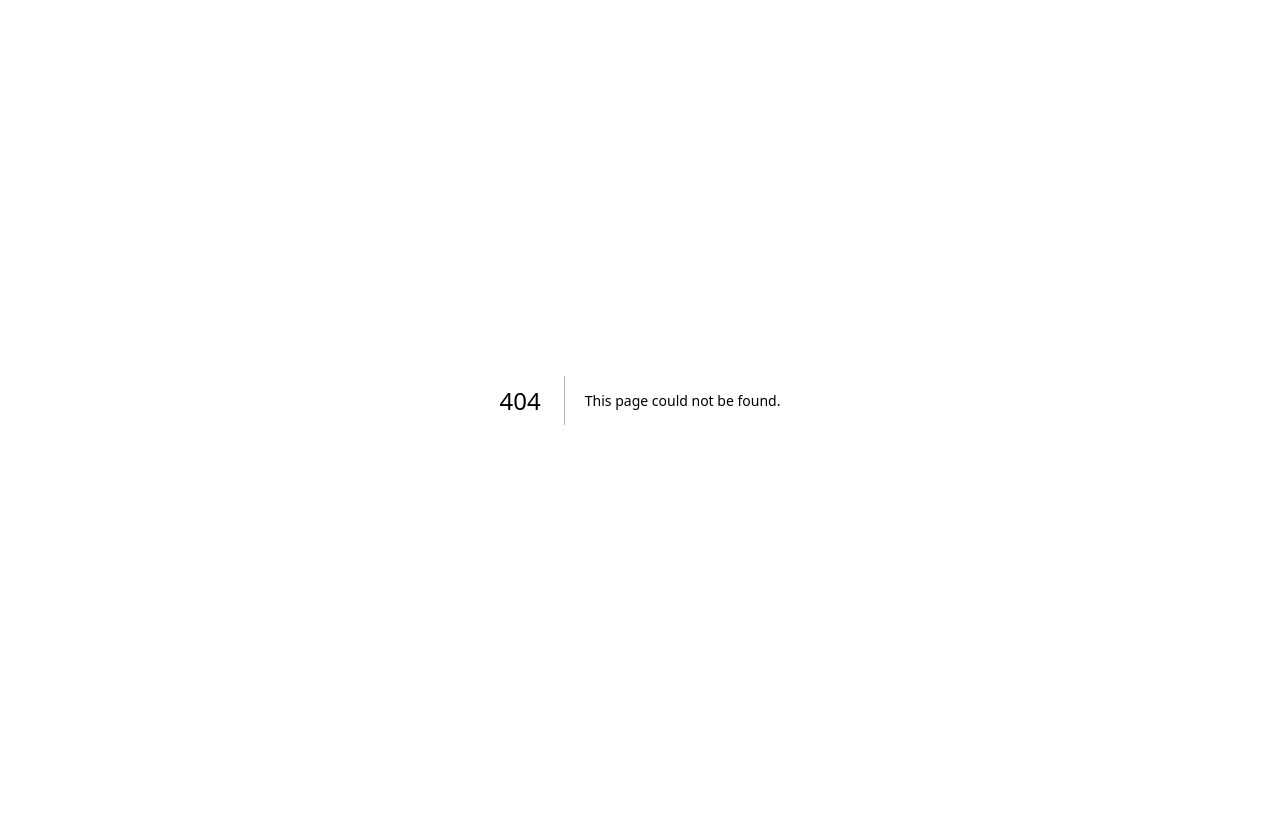
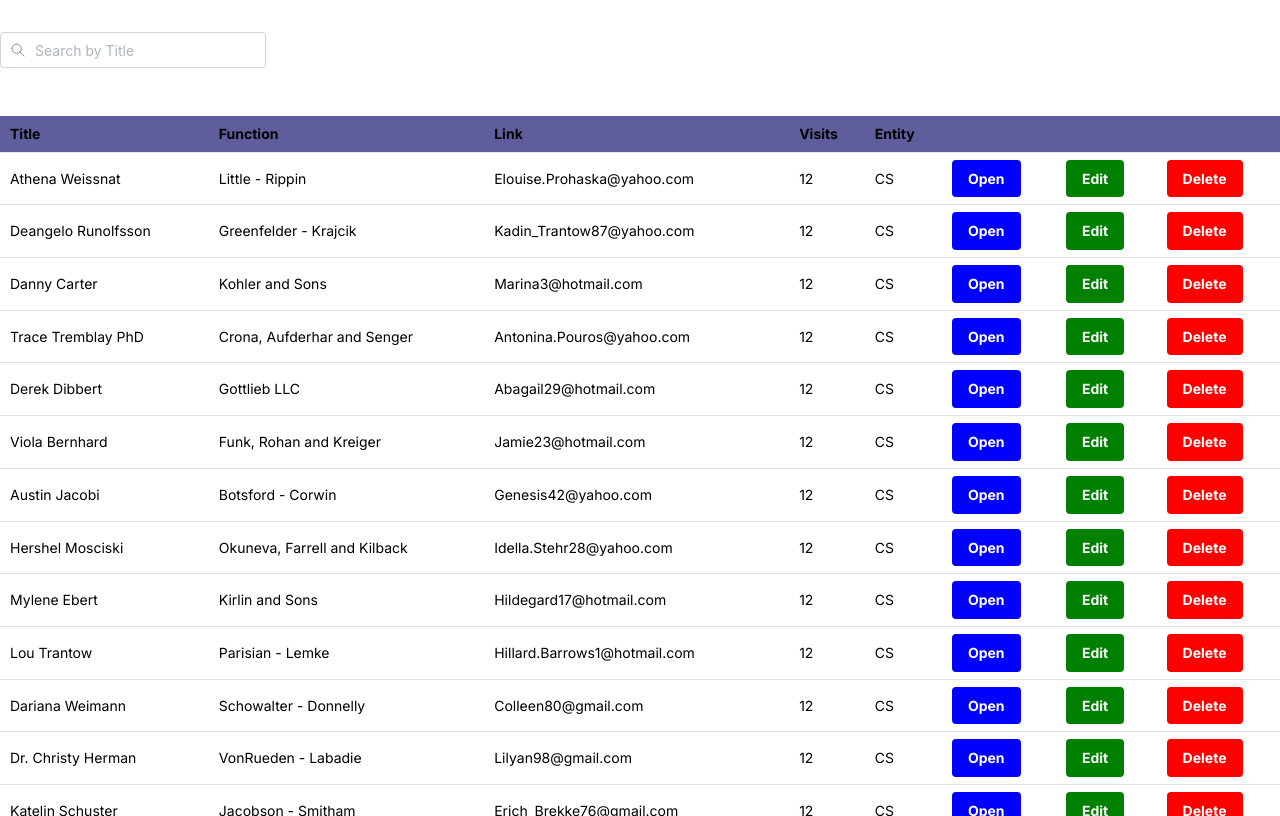
Before and after one commit to sethum3001/aiesec-one, a Next.js app: page /resources in a window 1280 px wide. Before the commit this address had no page. Built offline with nearby package versions, Linux system fonts and the light colour scheme.

Commit message:
resources initial commit

```diff
--- a/package.json
+++ b/package.json
@@ -20,6 +20,7 @@
   "dependencies": {
     "@mantine/core": "^7.5.3",
     "@mantine/hooks": "^7.5.3",
+    "@tabler/icons-react": "^2.47.0",
     "mongodb": "^6.3.0",
     "mongoose": "^8.2.0",
     "next": "14.1.0",
--- /dev/null
+++ b/src/app/resources/page.tsx
@@ -0,0 +1,324 @@
+"use client";
+import cx from "clsx";
+import { useState } from "react";
+import { TextInput, Table, ScrollArea, rem, keys } from "@mantine/core";
+import { IconSearch } from "@tabler/icons-react";
+import classes from "./resources.module.scss";
+
+const data = [
+  {
+    title: "Athena Weissnat",
+    function: "Little - Rippin",
+    link: "Elouise.Prohaska@yahoo.com",
+    visits: 12,
+    entity: "CS"
+  },
+  {
+    title: "Deangelo Runolfsson",
+    function: "Greenfelder - Krajcik",
+    link: "Kadin_Trantow87@yahoo.com",
+    visits: 12,
+    entity: "CS"
+  },
+  {
+    title: "Danny Carter",
+    function: "Kohler and Sons",
+    link: "Marina3@hotmail.com",
+    visits: 12,
+    entity: "CS"
+  },
+  {
+    title: "Trace Tremblay PhD",
+    function: "Crona, Aufderhar and Senger",
+    link: "Antonina.Pouros@yahoo.com",
+    visits: 12,
+    entity: "CS"
+  },
+  {
+    title: "Derek Dibbert",
+    function: "Gottlieb LLC",
+    link: "Abagail29@hotmail.com",
+    visits: 12,
+    entity: "CS"
+  },
+  {
+    title: "Viola Bernhard",
+    function: "Funk, Rohan and Kreiger",
+    link: "Jamie23@hotmail.com",
+    visits: 12,
+    entity: "CS"
+  },
+  {
+    title: "Austin Jacobi",
+    function: "Botsford - Corwin",
+    link: "Genesis42@yahoo.com",
+    visits: 12,
+    entity: "CS"
+  },
+  {
+    title: "Hershel Mosciski",
+    function: "Okuneva, Farrell and Kilback",
+    link: "Idella.Stehr28@yahoo.com",
+    visits: 12,
+    entity: "CS"
+  },
+  {
+    title: "Mylene Ebert",
+    function: "Kirlin and Sons",
+    link: "Hildegard17@hotmail.com",
+    visits: 12,
+    entity: "CS"
+  },
+  {
+    title: "Lou Trantow",
+    function: "Parisian - Lemke",
+    link: "Hillard.Barrows1@hotmail.com",
+    visits: 12,
+    entity: "CS"
+  },
+  {
+    title: "Dariana Weimann",
+    function: "Schowalter - Donnelly",
+    link: "Colleen80@gmail.com",
+    visits: 12,
+    entity: "CS"
+  },
+  {
+    title: "Dr. Christy Herman",
+    function: "VonRueden - Labadie",
+    link: "Lilyan98@gmail.com",
+    visits: 12,
+    entity: "CS"
+  },
+  {
+    title: "Katelin Schuster",
+    function: "Jacobson - Smitham",
+    link: "Erich_Brekke76@gmail.com",
+    visits: 12,
+    entity: "CS"
+  },
+  {
+    title: "Melyna Macejkovic",
+    function: "Schuster LLC",
+    link: "Kylee4@yahoo.com",
+    visits: 12,
+    entity: "CS"
+  },
+  {
+    title: "Pinkie Rice",
+    function: "Wolf, Trantow and Zulauf",
+    link: "Fiona.Kutch@hotmail.com",
+    visits: 12,
+    entity: "CS"
+  },
+  {
+    title: "Brain Kreiger",
+    function: "Lueilwitz Group",
+    link: "Rico98@hotmail.com",
+    visits: 12,
+    entity: "CS"
+  },
+  {
+    title: "Myrtice McGlynn",
+    function: "Feest, Beahan and Johnston",
+    link: "Julius_Tremblay29@hotmail.com",
+    visits: 12,
+    entity: "CS"
+  },
+  {
+    title: "Chester Carter PhD",
+    function: "Gaylord - Labadie",
+    link: "Jensen_McKenzie@hotmail.com",
+    visits: 12,
+    entity: "CS"
+  },
+  {
+    title: "Mrs. Ericka Bahringer",
+    function: "Conn and Sons",
+    link: "Lisandro56@hotmail.com",
+    visits: 12,
+    entity: "CS"
+  },
+  {
+    title: "Korbin Buckridge Sr.",
+    function: "Mraz, Rolfson and Predovic",
+    link: "Leatha9@yahoo.com",
+    visits: 12,
+    entity: "CS"
+  },
+  {
+    title: "Dr. Daisy Becker",
+    function: "Carter - Mueller",
+    link: "Keaton_Sanford27@gmail.com",
+    visits: 12,
+    entity: "CS"
+  },
+  {
+    title: "Derrick Buckridge Sr.",
+    function: "O'Reilly LLC",
+    link: "Kay83@yahoo.com",
+    visits: 12,
+    entity: "CS"
+  },
+  {
+    title: "Ernie Hickle",
+    function: "Terry, O'Reilly and Farrell",
+    link: "Americo.Leffler89@gmail.com",
+    visits: 12,
+    entity: "CS"
+  },
+  {
+    title: "Jewell Littel",
+    function: "O'Connell Group",
+    link: "Hester.Hettinger9@hotmail.com",
+    visits: 12,
+    entity: "CS"
+  },
+  {
+    title: "Cyrus Howell",
+    function: "Windler, Yost and Fadel",
+    link: "Rick0@gmail.com",
+    visits: 12,
+    entity: "CS"
+  },
+  {
+    title: "Dr. Orie Jast",
+    function: "Hilll - Pacocha",
+    link: "Anna56@hotmail.com",
+    visits: 12,
+    entity: "CS"
+  },
+  {
+    title: "Luisa Murphy",
+    function: "Turner and Sons",
+    link: "Christine32@yahoo.com",
+    visits: 12,
+    entity: "CS"
+  },
+  {
+    title: "Lea Witting",
+    function: "Hodkiewicz Inc",
+    link: "Ford_Kovacek4@yahoo.com",
+    visits: 12,
+    entity: "CS"
+  },
+  {
+    title: "Kelli Runolfsson",
+    function: "Feest - O'Hara",
+    link: "Dimitri87@yahoo.com",
+    visits: 12,
+    entity: "CS"
+  },
+  {
+    title: "Brook Gaylord",
+    function: "Conn, Huel and Nader",
+    link: "Immanuel77@gmail.com",
+    visits: 12,
+    entity: "CS"
+  }
+];
+
+interface RowData {
+  title: string;
+  function: string;
+  link: string;
+  visits: number;
+  entity: string;
+}
+
+function filterData(data: RowData[], search: string, field: string) {
+  const query = search.toLowerCase().trim();
+  return data.filter((item) => item.title.toLowerCase().includes(query));
+}
+
+export default function TableScrollArea() {
+  const [search, setSearch] = useState("");
+  const [tbData, setTbData] = useState(data);
+  const [scrolled, setScrolled] = useState(false);
+
+  const handleSearchChange =
+    (field: string) => (event: React.ChangeEvent<HTMLInputElement>) => {
+      const { value } = event.currentTarget;
+      setSearch(value);
+      setTbData(filterData(data, search, field));
+    };
+
+  const rows = tbData.map((row) => (
+    <Table.Tr key={row.title}>
+      <Table.Td>{row.title}</Table.Td>
+      <Table.Td>{row.function}</Table.Td>
+      <Table.Td>{row.link}</Table.Td>
+      <Table.Td>{row.visits}</Table.Td>
+      <Table.Td>{row.entity}</Table.Td>
+      <Table.Td>
+        <button className={classes.button} style={{ backgroundColor: "blue" }}>
+          Open
+        </button>
+      </Table.Td>
+      <Table.Td>
+        <button className={classes.button} style={{ backgroundColor: "green" }}>
+          Edit
+        </button>
+      </Table.Td>
+      <Table.Td>
+        <button className={classes.button} style={{ backgroundColor: "red" }}>
+          Delete
+        </button>
+      </Table.Td>
+    </Table.Tr>
+  ));
+
+  return (
+    <div>
+      <div className={classes.search}>
+        <TextInput
+          placeholder="Search by Title"
+          mb="md"
+          leftSection={
+            <IconSearch
+              style={{ width: rem(16), height: rem(16) }}
+              stroke={1.5}
+            />
+          }
+          value={search}
+          onChange={handleSearchChange("title")}
+        />
+        {/* <TextInput
+          placeholder="Search by Entity"
+          mb="md"
+          leftSection={
+            <IconSearch
+              style={{ width: rem(16), height: rem(16) }}
+              stroke={1.5}
+            />
+          }
+          value={search}
+          onChange={handleSearchChange("entity")}
+        /> */}
+      </div>
+
+      <ScrollArea
+        h={700}
+        onScrollPositionChange={({ y }) => setScrolled(y !== 0)}
+      >
+        <Table miw={700}>
+          <Table.Thead
+            className={cx(classes.header, { [classes.scrolled]: scrolled })}
+          >
+            <Table.Tr>
+              <Table.Th>Title</Table.Th>
+              <Table.Th>Function</Table.Th>
+              <Table.Th>Link</Table.Th>
+              <Table.Th>Visits</Table.Th>
+              <Table.Th>Entity</Table.Th>
+              <Table.Th></Table.Th>
+              <Table.Th></Table.Th>
+              <Table.Th></Table.Th>
+            </Table.Tr>
+          </Table.Thead>
+          <Table.Tbody>{rows}</Table.Tbody>
+        </Table>
+      </ScrollArea>
+    </div>
+  );
+}
--- /dev/null
+++ b/src/app/resources/resources.module.scss
@@ -0,0 +1,38 @@
+.header {
+  position: sticky;
+  top: 0;
+  background-color: #5f5d9c;
+  transition: box-shadow 150ms ease;
+
+  &::after {
+    content: "";
+    position: absolute;
+    left: 0;
+    right: 0;
+    bottom: 0;
+    border-bottom: rem(1px) solid
+      light-dark(var(--mantine-color-gray-2), var(--mantine-color-dark-3));
+  }
+}
+
+.scrolled {
+  box-shadow: var(--mantine-shadow-sm);
+}
+
+.button {
+  color: #fff; /* text-white */
+  font-weight: bold; /* font-bold */
+  padding: 0.5rem 1rem; /* py-2 px-4 */
+  border-radius: 0.25rem; /* rounded */
+  transition: background-color 0.3s ease; /* hover effect */
+  border: none; /* removing default button border */
+  cursor: pointer; /* cursor style */
+}
+
+.search {
+  display: flex;
+  align-items: center;
+  justify-content: start;
+  margin-top: 2rem;
+  margin-bottom: 2rem;
+}
--- a/src/middleware.ts
+++ b/src/middleware.ts
@@ -1,5 +1,5 @@
 export { default } from "next-auth/middleware";
 
 export const config = {
-  matcher: ["/"]
+  matcher: []
 };
```
Also changed, not shown: 2 other files (tests, documents, lock files or other folders).
